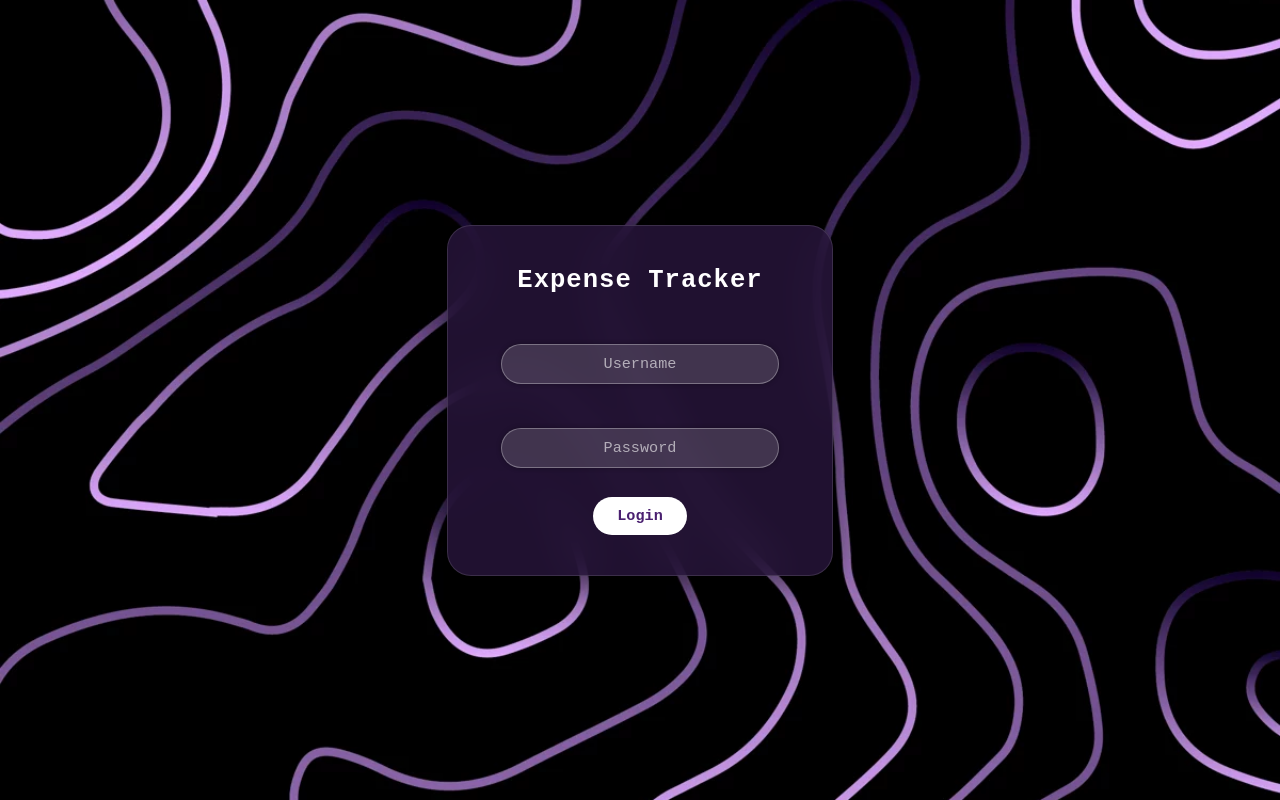
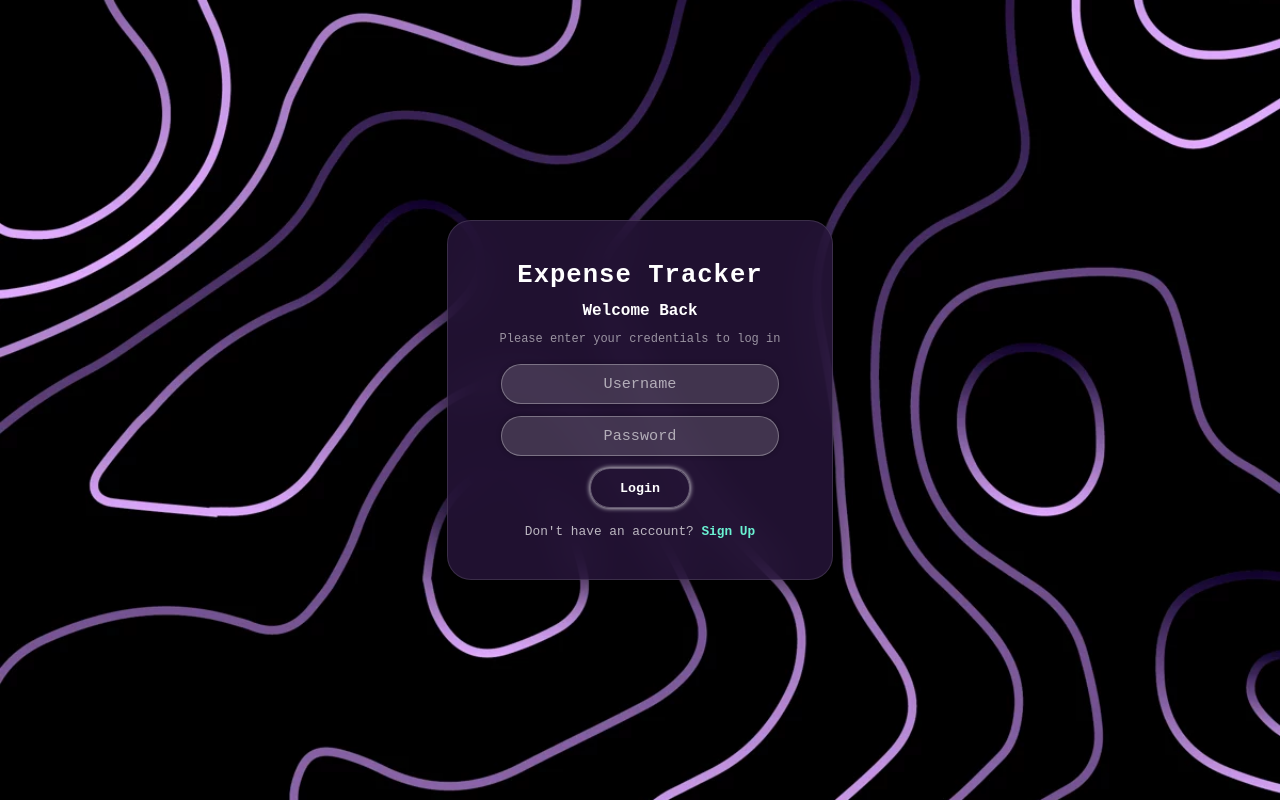
Before and after one commit to DuckylikesBatman/Expense-Tracker, a React (Create React App) app: page / in a window 1280 px wide. Built offline with nearby package versions, Linux system fonts and the light colour scheme.

Commit message:
fixed buttons

```diff
--- a/src/components/Home.jsx
+++ b/src/components/Home.jsx
@@ -9,14 +9,25 @@ function Home() {
         <div className="home-page">
             <button className="back-arrow" onClick={() => navigate("/")}>&#8592;</button>
             <nav className="Nav-bar">
-                <button className="nav-buttons">Home</button>
-                <button className="nav-buttons">Expenses</button>
-                <button className="nav-buttons">About</button>
+                <button className="buttons">Home</button>
+                <button className="buttons">Expenses</button>
+                <button className="buttons">About</button>
             </nav>
+            <div className="Total-Expenses">
+                <h1>Total Spent</h1>
+
+            </div>
             <div className="form-expense">
                 <h1 className="Titles">Expenses</h1>
                 <input type="text" className="input-expenses" placeholder="Add Expense"></input>
                 <input type="number" className="input-expenses" placeholder="Add Amount"></input>
+                <div className="category-grid">
+                    <button className="buttons expense">Food</button>
+                    <button className="buttons expense">Travel</button>
+                    <button className="buttons expense">Utilities</button>
+                    <button className="buttons expense">Shopping</button>
+                    <button className="buttons expense">Other</button>
+                </div>
             </div>
     </div>
     )
--- a/src/components/Login.jsx
+++ b/src/components/Login.jsx
@@ -15,9 +15,12 @@
     return (
         <div className="login-card">
           <h1 className="login-header">Expense Tracker</h1>
+          <h3>Welcome Back</h3>
+          <h6>Please enter your credentials to log in</h6>
           <input className="login-inputs" placeholder="Username" />
           <input className="login-inputs" placeholder="Password" />
-          <button onClick={handleLogin} className="button">Login</button>
+          <button onClick={handleLogin} className="buttons">Login</button>
+          <h4> Don't have an account?<a className="sign-up" href="sign-up.html"> Sign Up</a> </h4>
         </div>
     );
 
--- a/src/styles/Home.css
+++ b/src/styles/Home.css
@@ -15,6 +15,7 @@
     display: flex;
     align-items: center;
     justify-content: center;
+    z-index: 1000;
 }
 
 .back-arrow:hover {
@@ -26,11 +27,11 @@
     display: flex;
     flex-direction: column;
     align-items: center;
-    gap: 10px;
-    padding: 30px;
+    gap: 14px;
+    padding: 36px 30px;
     border-radius: 20px;
     width: 100%;
-    max-width: 500px;
+    max-width: 560px;
     background: rgba(40, 22, 60, 0.75);
     backdrop-filter: blur(16px);
     box-shadow: 0 4px 20px rgba(0, 0, 0, 0.4);
@@ -40,10 +41,12 @@
 .Titles {
     color: white;
     font-size: 1.6rem;
-    margin-bottom: 10px;
+    margin-bottom: 6px;
     letter-spacing: 1px;
 }
-
+.total-expenses{
+    background-color: blueviolet;
+}
 .input-expenses {
     width: 80%;
     padding: 10px;
@@ -66,3 +69,19 @@
     border-color: rgba(255, 255, 255, 0.6);
     background: rgba(255, 255, 255, 0.22);
 }
+
+.category-grid {
+    display: grid;
+    grid-template-columns: repeat(5, 1fr);
+    gap: 8px;
+    width: 100%;
+    margin-top: 4px;
+}
+
+.expense {
+    min-width: unset;
+    width: 100%;
+    height: 36px;
+    font-size: 0.7rem;
+    padding: 0;
+}
--- a/src/styles/app.css
+++ b/src/styles/app.css
@@ -1,7 +1,7 @@
 body {
   background: url("../assets/images/background.png");
   font-family: 'Courier New', Courier, monospace;
-  color: wheat;
+  color: rgb(222, 134, 226);
   display: flex;
   flex-direction: column;
   align-items: center;
@@ -37,10 +37,9 @@ body {
   backdrop-filter: blur(24px);
   box-shadow: 0 4px 15px rgba(0, 0, 0, 0.3);
   border-bottom: 1px solid rgba(255, 255, 255, 0.1);
-
 }
 
-.nav-buttons {
+.buttons {
   background-color: transparent;
   border-radius: 100px;
   width: auto;
@@ -56,36 +55,13 @@ body {
   transition: 0.3s ease-in-out;
 }
 
-.nav-buttons:hover {
+.buttons:hover {
   transform: scale(1.1);
   background-color: rgba(255, 255, 255, 0.3);
   border-color: rgba(255, 255, 255, 0.5);
   box-shadow: 0 0 15px white;
 }
 
-.nav-buttons:active {
+.buttons:active {
   transform: scale(0.95);
 }
-
-.button {
-  border-radius: 20px;
-  padding: 10px 24px;
-  background-color: white;
-  cursor: pointer;
-  font-family: inherit;
-  font-size: 0.95rem;
-  font-weight: bold;
-  border: none;
-  color: #4a2070;
-  transition: 0.3s ease-in-out;
-}
-
-.button:hover {
-  transform: scale(1.05);
-  background: linear-gradient(
-    rgb(130, 89, 167),
-    rgba(216, 204, 231, 0.695),
-    rgb(150, 89, 203)
-  );
-  color: white;
-}
--- a/src/styles/login.css
+++ b/src/styles/login.css
@@ -1,16 +1,3 @@
-.login-page {
-    display: flex;
-    flex-direction: column;
-    justify-content: center;
-    align-items: center;
-    margin: 0;
-    width: 100vw;
-    height: 100vh;
-    background-size: cover;
-    background-position: center;
-    background-repeat: no-repeat;
-}
-
 .login-card {
     display: flex;
     flex-direction: column;
@@ -18,7 +5,7 @@
     padding: 40px 32px;
     width: 320px;
     border-radius: 24px;
-    gap: 14px;
+    gap: 12px;
     background: rgba(40, 22, 60, 0.8);
     backdrop-filter: blur(20px);
     box-shadow: 0 8px 32px rgba(0, 0, 0, 0.5);
@@ -29,7 +16,21 @@
     color: white;
     font-size: 1.6rem;
     letter-spacing: 1px;
-    margin: 0 0 20px 0;
+    margin: 0;
+}
+
+.login-card h3 {
+    color: white;
+    font-size: 1rem;
+    font-weight: bold;
+    margin: 0;
+}
+
+.login-card h6 {
+    color: rgba(255, 255, 255, 0.55);
+    font-size: 0.75rem;
+    font-weight: normal;
+    margin: 0 0 6px 0;
 }
 
 .login-inputs {
@@ -45,7 +46,6 @@
     box-shadow: 0 0 5px rgba(0, 0, 0, 0.3);
     outline: none;
     transition: 0.3s ease;
-    margin: 15px;
 }
 
 .login-inputs::placeholder {
@@ -56,3 +56,22 @@
     border-color: rgba(255, 255, 255, 0.6);
     background: rgba(255, 255, 255, 0.22);
 }
+
+.login-card h4 {
+    color: rgba(255, 255, 255, 0.7);
+    font-size: 0.8rem;
+    font-weight: normal;
+    margin: 4px 0 0 0;
+}
+
+.sign-up {
+    color: rgb(106, 241, 210);
+    text-decoration: none;
+    font-weight: bold;
+    transition: 0.2s ease;
+}
+
+.sign-up:hover {
+    color: white;
+    text-decoration: underline;
+}
```
